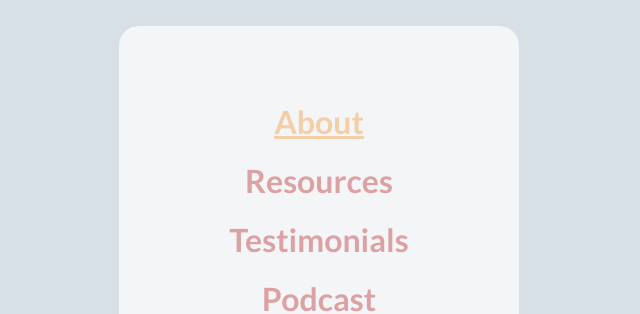
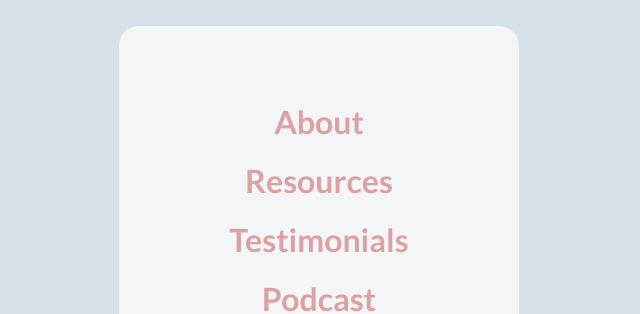
Before and after one commit to Flinnja/lsms-map, a Jekyll site: the page built from index.html, in a window 1280 px wide. Shown: the part 240-554 px from the top of the page, without its empty margins (321-961 px from the left). Built offline with Jekyll 4.4.1, drawn with Linux system fonts in a browser that asks for light colours.

Commit message:
remove active class from main menu

```diff
--- a/_includes/main-menu.html
+++ b/_includes/main-menu.html
@@ -1,6 +1,6 @@
 <div class="menu-container">
 	<ul class="menu-navigation">
-		<li data-nav-link-index="1" class="menu-link active"><a href="./about.html">About</a></li>
+		<li data-nav-link-index="1" class="menu-link"><a href="./about.html">About</a></li>
 		<li data-nav-link-index="2" class="menu-link"><a href="./resource-links.html">Resources</a></li>
 		<li data-nav-link-index="3" class="menu-link"><a href="./testimonials.html">Testimonials</a></li>
 		<li data-nav-link-index="4" class="menu-link"><a href="./interviews.html">Podcast</a></li>
```
